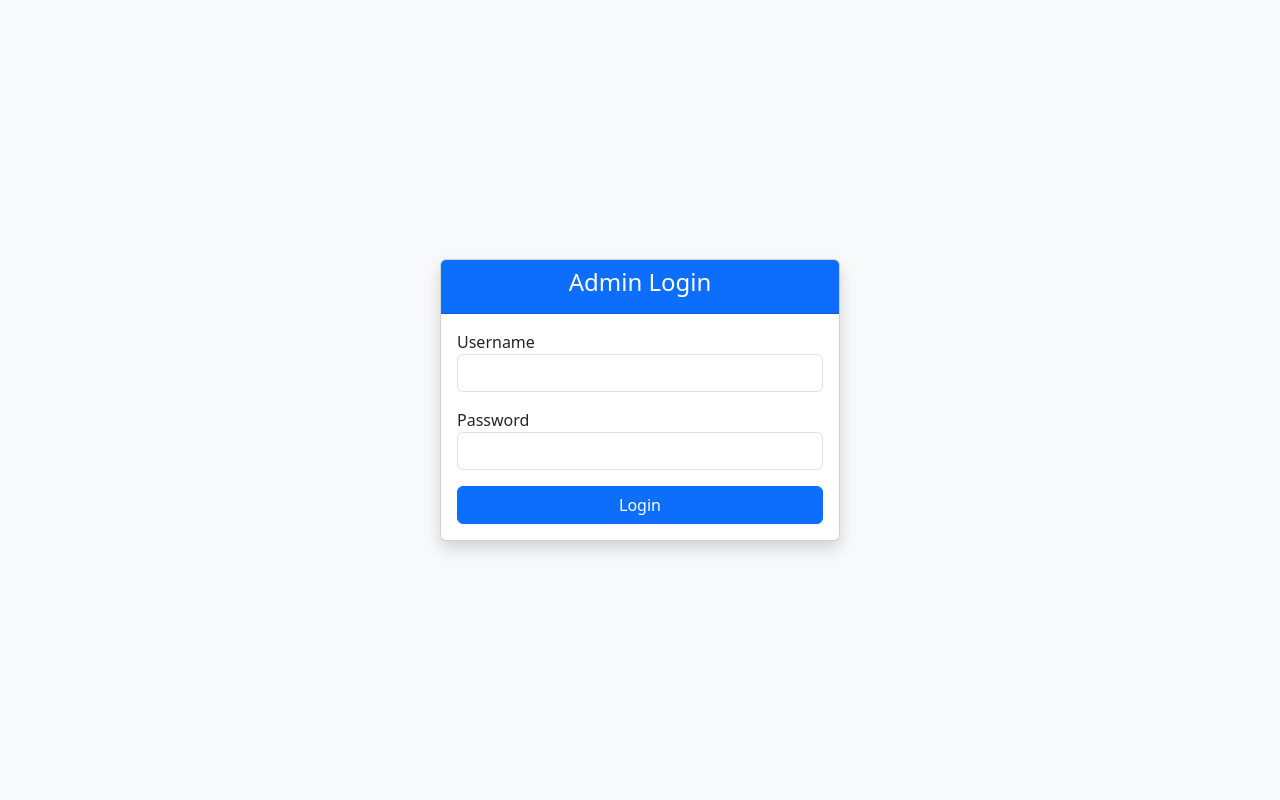
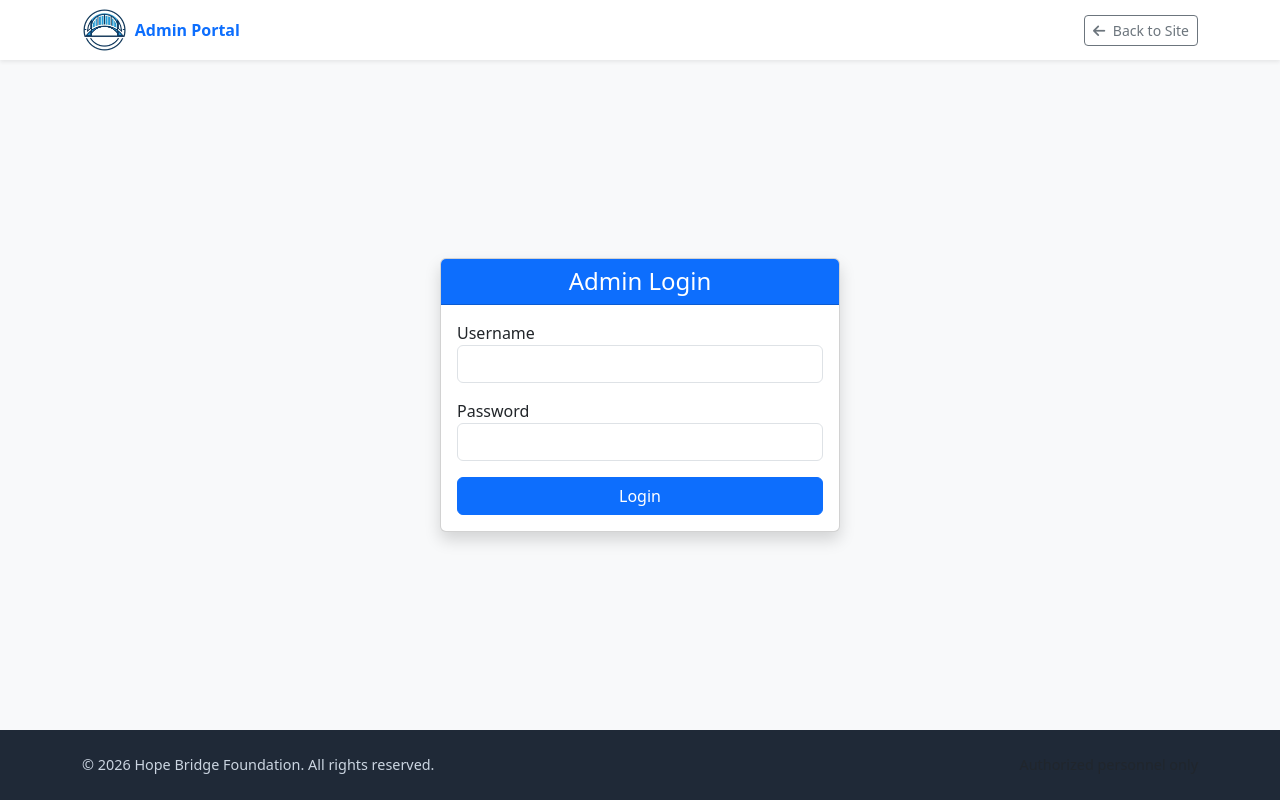
Before and after one commit to jaybentley247/HBG-FOUNDATION, a Flask app: page /admin/login in a window 1280 px wide. Run offline with Flask 3, Linux system fonts and the light colour scheme.

Commit message:
Brand admin login and approval emails; send payment link on approval
- Add header (logo + Back to Site) and footer to the admin login page
- Add now_year context processor for dynamic footer years
- Send a branded approval email with a collect-payment link when an application is approved
- Use the templated email sender (header/footer) instead of the plain-HTML one
- Show the logo in the email header and build an absolute logo URL from DOMAIN

Co-Authored-By: Claude Opus 4.8 <noreply@anthropic.com>

```diff
--- a/routes.py
+++ b/routes.py
@@ -4,10 +4,14 @@ from datetime import datetime
 import hmac
 import json
 import os
-from utils import send_approval_email
+from send_email import send_approval_email
 from config import Config
 
 bp = Blueprint('main', __name__)
+
+@bp.app_context_processor
+def inject_now_year():
+    return {'now_year': datetime.utcnow().year}
 
 @bp.route('/')
 def index():
@@ -203,7 +207,15 @@ def admin_approve(app_id):
     app = Application.query.get_or_404(app_id)
     app.status = 'approved'
     db.session.commit()
-    return jsonify({'success': True})
+
+    # Email the applicant a link to the payment-collection page
+    email_sent = False
+    try:
+        email_sent = send_approval_email(app.email, app.first_name, app.id)
+    except Exception as e:
+        print(f"Approval email failed for application {app.id}: {e}")
+
+    return jsonify({'success': True, 'email_sent': bool(email_sent)})
 
 @bp.route('/admin/reject/<int:app_id>', methods=['POST'])
 def admin_reject(app_id):
--- a/send_email.py
+++ b/send_email.py
@@ -12,6 +12,10 @@ def send_templated_email(to_email, subject, template_name, **context):
         "Authorization": f"Bearer {Config.RESEND_API_KEY}",
         "Content-Type": "application/json"
     }
+
+    # Provide an absolute logo URL for the email header (email clients need absolute URLs)
+    domain = getattr(Config, 'DOMAIN', 'http://localhost:5000').rstrip('/')
+    context.setdefault('logo_url', f"{domain}/static/images/logo.png")
 
     # Render the Jinja2 template into an HTML string
     html_body = render_template(f"emails/{template_name}", **context)
--- a/templates/admin/login.html
+++ b/templates/admin/login.html
@@ -3,13 +3,35 @@
 <head>
   <title>Admin Login - Hope Bridge</title>
   <link href="https://cdn.jsdelivr.net/npm/bootstrap@5.3.3/dist/css/bootstrap.min.css" rel="stylesheet">
+  <link href="https://cdnjs.cloudflare.com/ajax/libs/font-awesome/6.5.0/css/all.min.css" rel="stylesheet">
+  <style>
+    body { display: flex; flex-direction: column; min-height: 100vh; }
+    main { flex: 1 0 auto; }
+    .admin-header .site-logo { height: 44px; width: auto; }
+    .admin-footer { background: #1f2937; color: #cbd5e1; padding: 24px 0; font-size: 0.9rem; }
+  </style>
 </head>
 <body class="bg-light">
 {% include "partials/loader.html" %}
-  <div class="container d-flex justify-content-center align-items-center" style="height: 100vh;">
+
+  <!-- Header -->
+  <header class="admin-header bg-white shadow-sm py-2">
+    <div class="container d-flex align-items-center justify-content-between">
+      <a href="{{ url_for('main.index') }}" class="navbar-brand d-flex align-items-center text-decoration-none">
+        <img src="{{ url_for('static', filename='images/logo-mark.png') }}" alt="Hope Bridge Foundation" class="site-logo me-2">
+        <span class="fw-bold text-primary">Admin Portal</span>
+      </a>
+      <a href="{{ url_for('main.index') }}" class="btn btn-outline-secondary btn-sm">
+        <i class="fas fa-arrow-left me-1"></i> Back to Site
+      </a>
+    </div>
+  </header>
+
+  <!-- Login form -->
+  <main class="container d-flex justify-content-center align-items-center py-5">
     <div class="card shadow" style="width: 400px;">
       <div class="card-header bg-primary text-white text-center">
-        <h4>Admin Login</h4>
+        <h4 class="mb-0">Admin Login</h4>
       </div>
       <div class="card-body">
         {% with messages = get_flashed_messages() %}
@@ -30,6 +52,14 @@
         </form>
       </div>
     </div>
-  </div>
+  </main>
+
+  <!-- Footer -->
+  <footer class="admin-footer">
+    <div class="container d-flex flex-column flex-sm-row justify-content-between align-items-center gap-2">
+      <span>&copy; {{ now_year }} Hope Bridge Foundation. All rights reserved.</span>
+      <span class="text-muted">Authorized personnel only</span>
+    </div>
+  </footer>
 </body>
 </html>
```
Also changed, not shown: templates/emails/base_email.html (+7 -3 lines).
